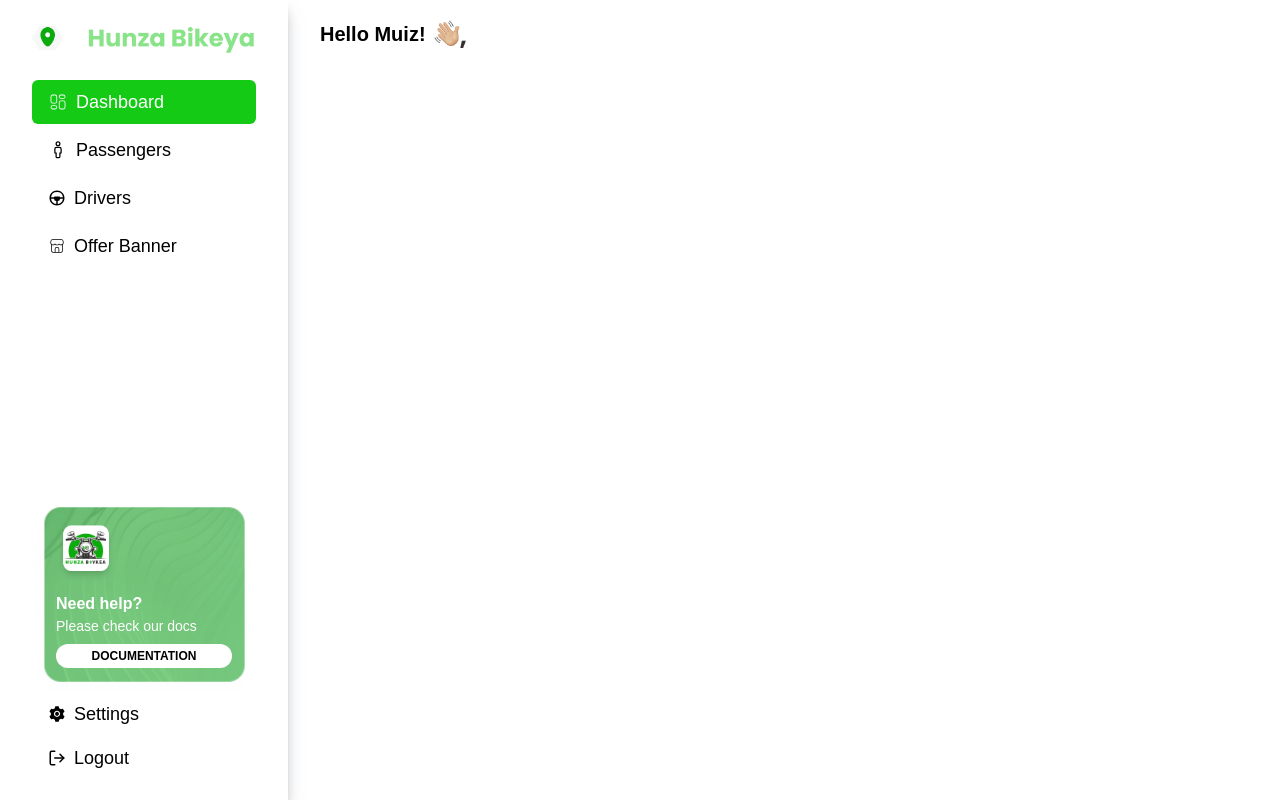
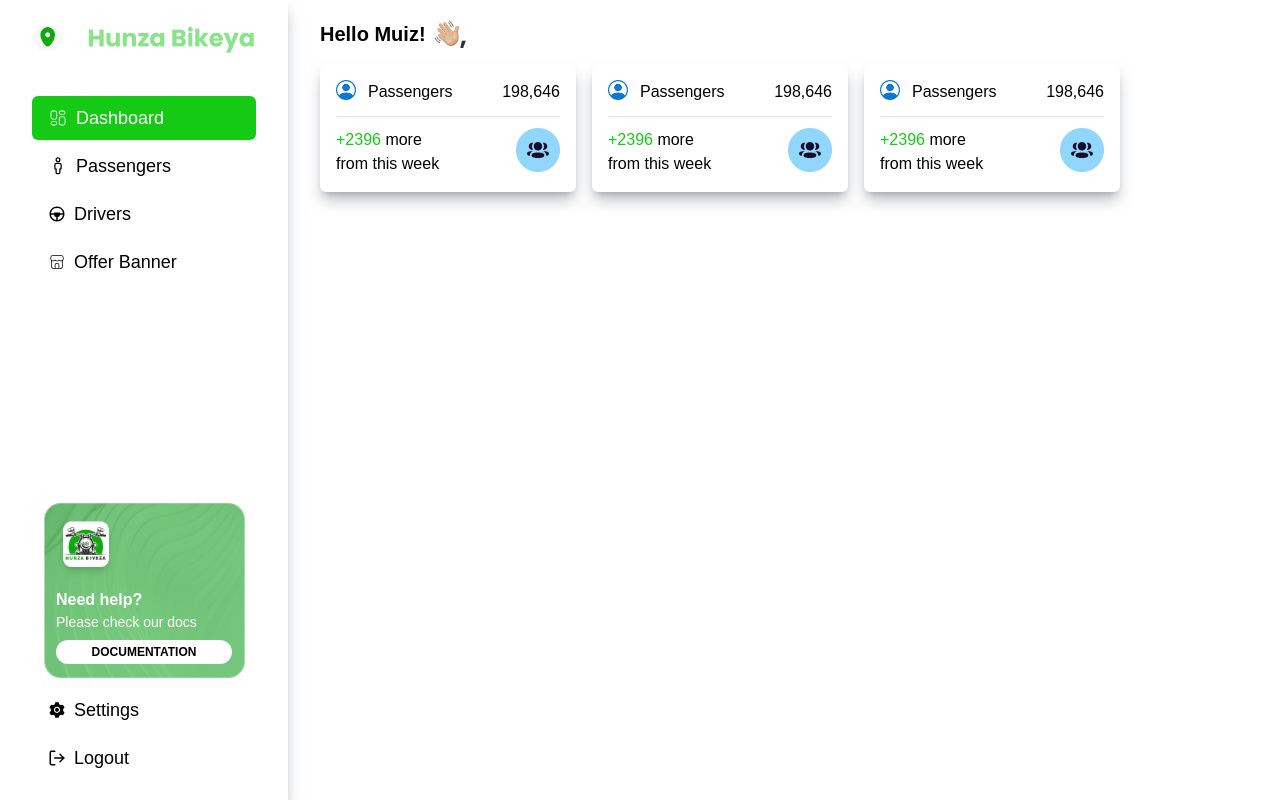
Before and after one commit to Mehboob-alam1/hunza-bikeya-webpanel, a React (Vite) app: page /dashboard in a window 1280 px wide. Built offline with nearby package versions, Linux system fonts and the light colour scheme.

Commit message:
committed changes

```diff
--- a/src/components/Sidebar/Sidebar.jsx
+++ b/src/components/Sidebar/Sidebar.jsx
@@ -13,30 +13,30 @@ const Sidebar = () => {
   return (
     <section className="w-72 h-screen py-5 px-8 shadow-lg shadow-gray-500/50 flex flex-col justify-between ">
       <div className="">
-        <img src={Logo} alt="" className="mb-6" />
+        <img src={Logo} alt="" className="mb-10" />
         <ul className="flex flex-col gap-y-1">
           <NavLink
             to="/dashboard"
-            className="bg-green-dark text-lg pt-2 pb-2 pl-4 pr-4 rounded-md flex items-center gap-2 text-white cursor-pointer active:bg-green-dark"
+            className="text-lg pt-2 pb-2 pl-4 pr-4 rounded-md flex items-center gap-2 hover:bg-green-medium hover:text-white cursor-pointer ease-in duration-150 active:bg-green-dark"
           >
             <CiGrid42 className="text-xl font-extrabold" /> Dashboard
           </NavLink>
           <NavLink
             to="/passengers"
-            className="text-lg pt-2 pb-2 pl-4 pr-4 rounded-md flex items-center gap-2 hover:bg-green-dark hover:text-white cursor-pointer active:bg-green-dark"
+            className="text-lg pt-2 pb-2 pl-4 pr-4 rounded-md flex items-center gap-2 hover:bg-green-medium hover:text-white cursor-pointer ease-in duration-150 active:bg-green-dark"
           >
             <VscPerson className="text-xl font-extrabold" /> Passengers
           </NavLink>
           <NavLink
             to="/drivers"
-            className="text-lg pt-2 pb-2 pl-4 pr-4 rounded-md flex items-center gap-2 hover:bg-green-dark hover:text-white cursor-pointer active:bg-green-dark"
+            className="text-lg pt-2 pb-2 pl-4 pr-4 rounded-md flex items-center gap-2 hover:bg-green-medium hover:text-white cursor-pointer ease-in duration-150 active:bg-green-dark"
           >
             <RiSteering2Fill />
             Drivers
           </NavLink>
           <NavLink
             to="/offer-banner"
-            className="text-lg pt-2 pb-2 pl-4 pr-4 rounded-md flex items-center gap-2 hover:bg-green-dark hover:text-white cursor-pointer active:bg-green-dark"
+            className="text-lg pt-2 pb-2 pl-4 pr-4 rounded-md flex items-center gap-2 hover:bg-green-medium hover:text-white cursor-pointer ease-in duration-150 active:bg-green-dark"
           >
             <CiShop />
             Offer Banner
@@ -61,14 +61,14 @@ const Sidebar = () => {
         <ul>
           <NavLink
             to="/settings"
-            className="text-lg pt-2 pb-2 pl-4 pr-4 rounded-md flex items-center gap-2 hover:bg-green-dark hover:text-white cursor-pointer active:bg-green-dark"
+            className="text-lg pt-2 pb-2 pl-4 pr-4 rounded-md flex items-center gap-2 hover:bg-green-medium hover:text-white cursor-pointer ease-in duration-150 active:bg-green-dark mb-1"
           >
             <AiFillSetting />
             Settings
           </NavLink>
           <NavLink
             to="/logout"
-            className="text-lg pt-2 pb-2 pl-4 pr-4 rounded-md flex items-center gap-2 hover:bg-green-dark hover:text-white cursor-pointer active:bg-green-dark"
+            className="text-lg pt-2 pb-2 pl-4 pr-4 rounded-md flex items-center gap-2 hover:bg-green-medium hover:text-white cursor-pointer ease-in duration-150 active:bg-green-dark"
           >
             <FiLogOut />
             Logout
--- /dev/null
+++ b/src/components/UsersCard/UsersCard.jsx
@@ -0,0 +1,26 @@
+import React from "react";
+import Passenger from "../../assets/passenger.png";
+import Group from "../../assets/group.png";
+
+const UsersCard = () => {
+  return (
+    <div className="w-64 my-4 h-32 p-4 shadow-lg shadow-gray-500/50 rounded-md flex flex-col justify-between cursor-pointer hover:shadow-gray-800/50 ease-in duration-150">
+      <div className="flex justify-between">
+        <h4 className="flex gap-3 text-base font-normal">
+          <img className="w-5 h-5" src={Passenger} alt="" /> Passengers
+        </h4>
+        <p>198,646</p>
+      </div>
+      <hr />
+      <div className="flex justify-between">
+        <p>
+          <span className="text-green-dark">+2396</span> more <br /> from this
+          week
+        </p>
+        <img src={Group} alt="" className="w-11 h-11" />
+      </div>
+    </div>
+  );
+};
+
+export default UsersCard;
--- a/src/index.css
+++ b/src/index.css
@@ -5,3 +5,7 @@
 body{
     font-family: 'Poppins', sans-serif;
 }
+
+.active{
+    @apply bg-green-dark text-white;
+}
--- a/src/pages/Dashboard.jsx
+++ b/src/pages/Dashboard.jsx
@@ -1,5 +1,6 @@
 import React from "react";
 import Hello from "../assets/hello.png";
+import UsersCard from "../components/UsersCard/UsersCard";
 
 const Dashboard = () => {
   return (
@@ -7,6 +8,11 @@ const Dashboard = () => {
       <h3 className="text-xl font-bold flex items-center gap-x-2">
         Hello Muiz! <img src={Hello} alt="hello" width="32" />
       </h3>
+        <div className="flex gap-4">
+          <UsersCard />
+          <UsersCard />
+          <UsersCard />
+        </div>
     </section>
   );
 };
```
Also changed, not shown: src/assets/group.png (added), src/assets/passenger.png (added).
